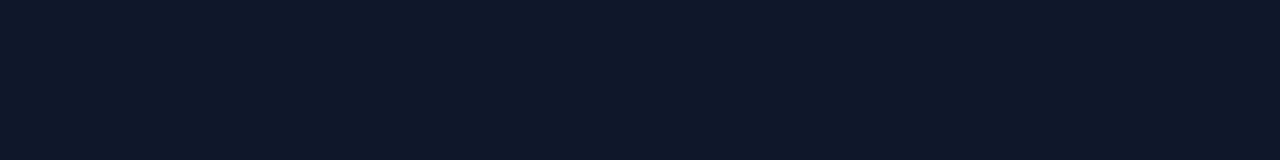
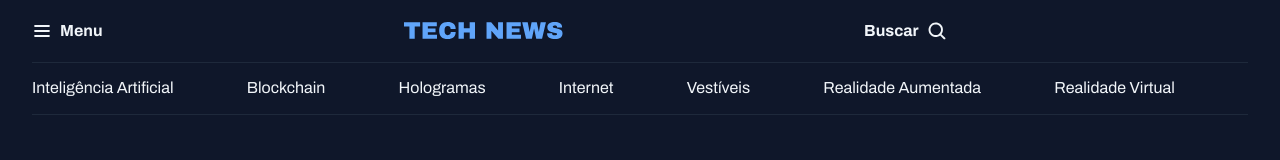
Before and after one commit to AndersonGmso/portal-de-noticias, a plain HTML site: page index.html in a window 1280 px wide. Drawn offline with Linux system fonts and the light colour scheme; a web font is replaced by a local one.

Commit message:
added header

```diff
--- a/index.html
+++ b/index.html
@@ -10,6 +10,29 @@
   <link href="https://fonts.googleapis.com/css2?family=Alice&family=Archivo:ital,wght@0,100..900;1,100..900&family=Intel+One+Mono:ital,wght@0,300..700;1,300..700&family=Open+Sans:ital,wght@0,300..800;1,300..800&family=Poppins:ital,wght@0,100;0,200;0,300;0,400;0,500;0,600;0,700;0,800;0,900;1,100;1,200;1,300;1,400;1,500;1,600;1,700;1,800;1,900&display=swap" rel="stylesheet">
 </head>
 <body>
-
+  <header class="container">
+    <nav id="primary" class="grid grid-flow-col">
+      <div>
+        <img src="assets/Icons/List.svg" alt="Ícone de menu">
+        <strong>Menu</strong>
+      </div>
+      <div>
+        <img src="assets/Logo.svg" alt="Tech News logo">
+      </div>
+      <div>
+        <strong>Buscar</strong>
+        <img src="assets/Icons/MagnifyingGlass.svg" alt="Ícone de lupa para pesquisa">
+      </div>
+    </nav>
+    <nav id="secondary" class="grid grid-flow-col">
+      <a href="#">Inteligência Artificial</a>
+      <a href="#">Blockchain</a>
+      <a href="#">Hologramas</a>
+      <a href="#">Internet</a>
+      <a href="#">Vestíveis</a>
+      <a href="#">Realidade Aumentada</a>
+      <a href="#">Realidade Virtual</a>
+    </nav>
+  </header>
 </body>
 </html>
--- a/styles/global.css
+++ b/styles/global.css
@@ -37,3 +37,15 @@ a:hover {
 h1, h2, h3 {
   font: inherit;
 }
+
+.container{
+  max-width: 1280px;
+  padding-inline: 32px;
+  margin-inline: auto;
+}
+.grid {
+  display: grid;
+}
+.grid-flow-col {
+  grid-auto-flow: column;
+}
--- /dev/null
+++ b/styles/header.css
@@ -0,0 +1,22 @@
+#primary {
+  padding-block: 20px;
+
+  div {
+    display: flex;
+    align-items: center;
+    gap: 8px;
+}
+
+  div:nthchild(2) {
+  margin-inline: auto;
+}
+  div:nthchild(3) {
+  justify-self: end;
+}
+}
+
+#secondary {
+  padding-block: 14px;
+  border: solid 1px var(--stroke-color);
+  border-inline: none;
+}
--- a/styles/index.css
+++ b/styles/index.css
@@ -1 +1,2 @@
 @import url(global.css);
+@import url(header.css);
```
